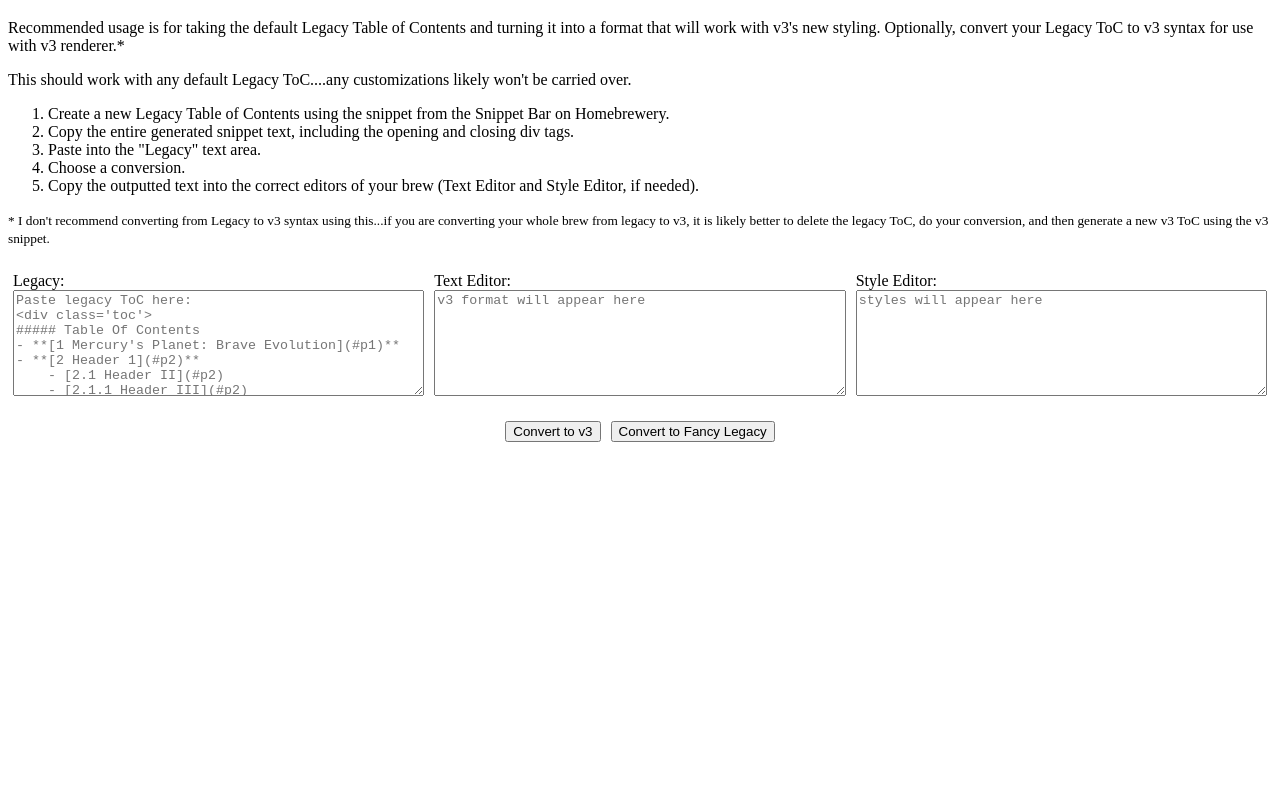
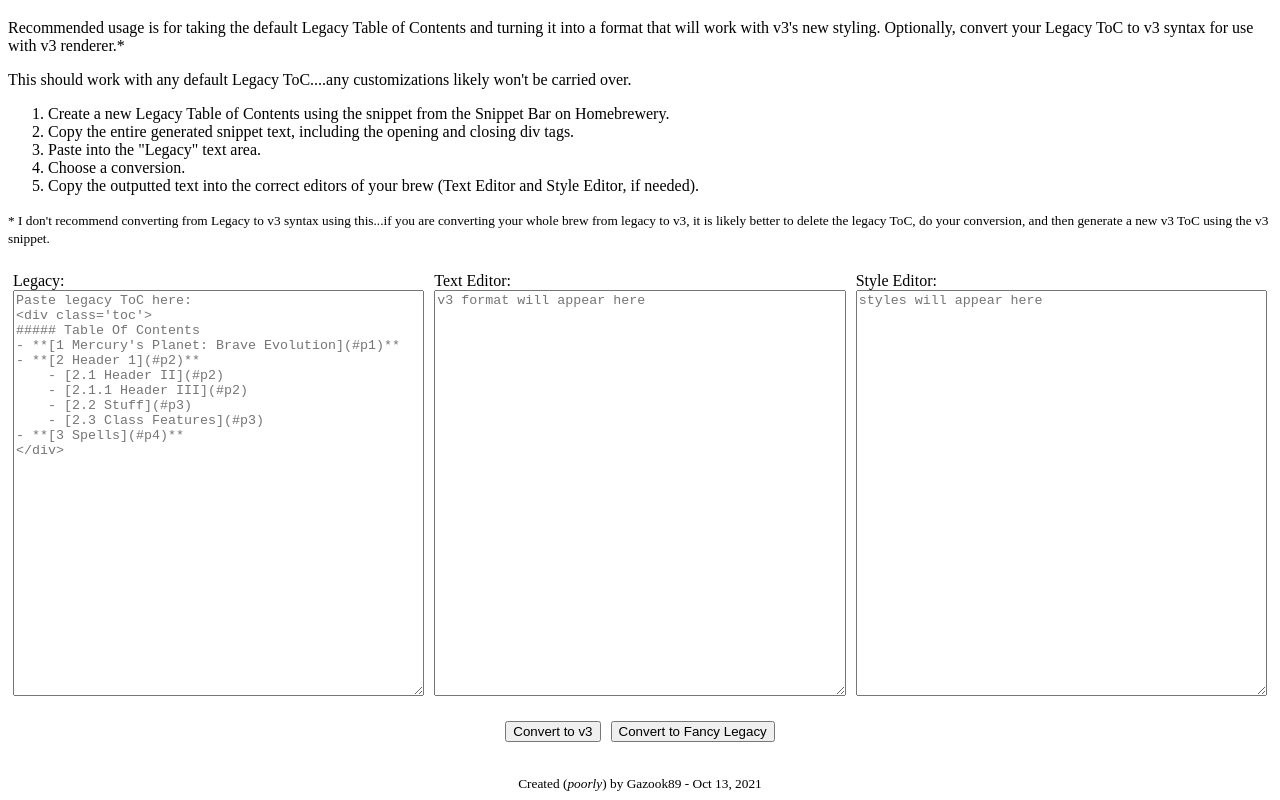
Before and after one commit to Gazook89/Homebrewery-TOC-Converter, a plain HTML site: page index.html in a window 1280 px wide. Shown: the part 61-861 px from the top of the page. Before the commit the page ends 800 px from the top, so only its background shows below. Drawn offline with Linux system fonts and the light colour scheme.

Commit message:
add footer for credit

```diff
--- a/index.html
+++ b/index.html
@@ -47,5 +47,8 @@
             <button id="convertToV3Button" onclick="convertLegacytoV3()">Convert to v3</button>
             <button id="convertToFancyButton" onclick="convertLegacytoFancyLegacy()">Convert to Fancy Legacy</button>
         </div>
+        <div class="footer">
+            <small>Created (<i>poorly</i>) by Gazook89 - Oct 13, 2021</small>
+        </div>
     </body>
 </html>
--- a/styles.css
+++ b/styles.css
@@ -14,7 +14,7 @@
 }
 
 .textArea textarea {
-    height:100px;
+    height:400px;
     white-space:pre;
 }
 
@@ -27,6 +27,11 @@
     margin: 0 5px;
 }
 
+.footer {
+    margin-top:2em;
+    text-align:center;
+}
+
 @media only screen and (max-width:701px){
     .main {
         flex-direction:column;
```
